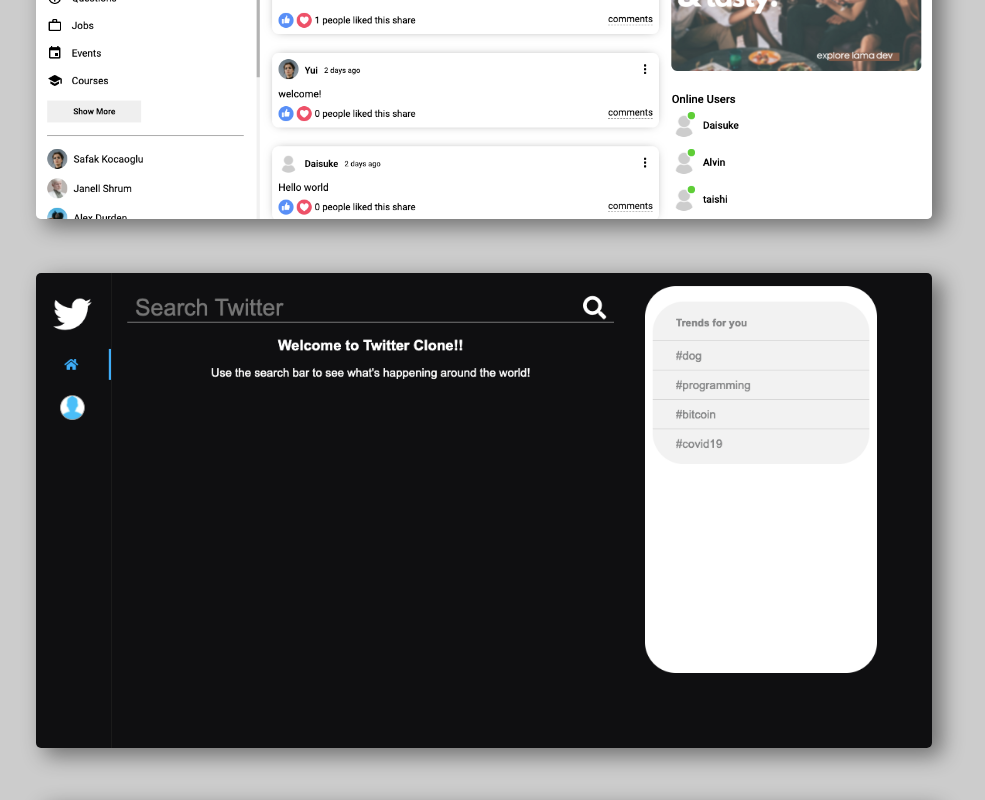
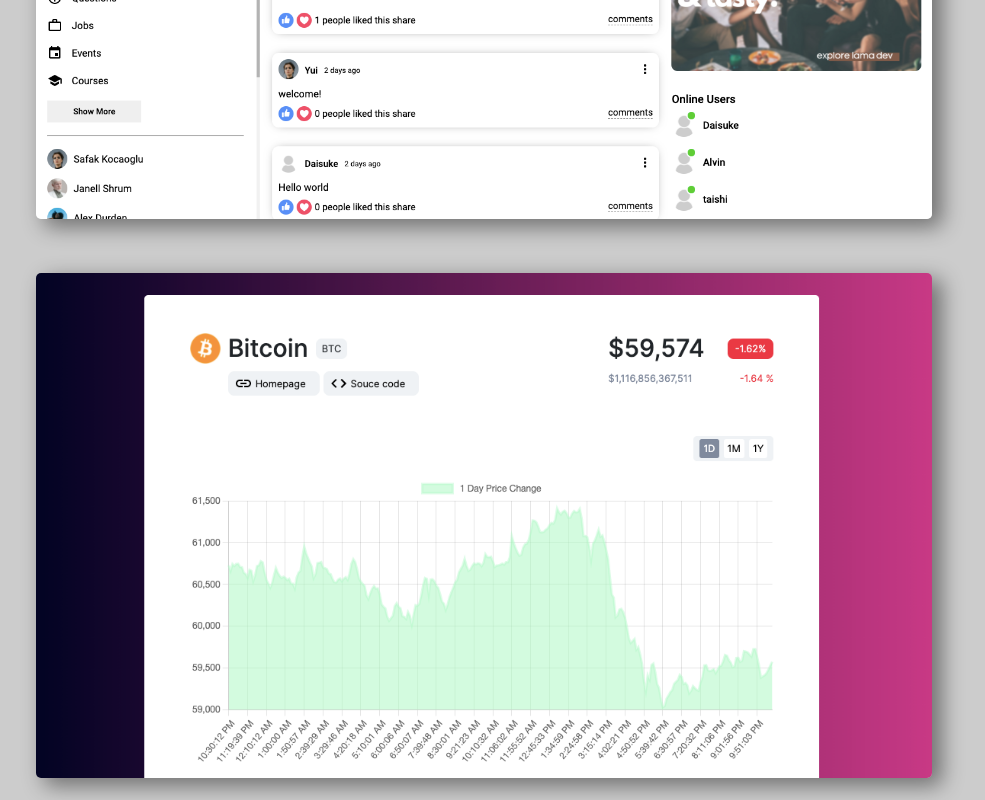
Before and after one commit to daisuke359/portfolio, a React (Create React App) app: page / in a window 1280 px wide. Shown: the part 1240-2040 px from the top of the page, without its empty margins (156-1141 px from the left). Built offline with nearby package versions, Linux system fonts and the light colour scheme.

Commit message:
add new project

```diff
--- a/src/components/work/Work.jsx
+++ b/src/components/work/Work.jsx
@@ -102,28 +102,28 @@
                     </WorkItem>
 
                     <WorkItem data-aos="fade-up">
-                        <AppImg className="app-img" src="./twitter-app.png" alt="" />
+                        <AppImg className="app-img" src="/coin-dev.png" alt="" />
                         <div className="overlay">
                             <div className="overlay-wrapper">
                                 <div className="overlay-main">
-                                    <h3 className="overlay-title">Twitter tweet search</h3>
-                                    <p className="overlay-desc">This application is using Twitter API v2 to retrieve recent tweets based on your keyword. It also uses pagination to load more tweets on the page. The backend for this app is hosted on Heroku and it may take a few seconds to load!</p>
+                                    <h3 className="overlay-title">Coin Dev</h3>
+                                    <p className="overlay-desc">This application is using public cryptocurrency API to display current price of cryptocurrencies as well as historic data. This app is created using ReactJS and technologies such as Context API, Styled-Components, and Pagination.</p>
 
                                 </div>
 
                             <div className="overlay-skill">
                                 <h4 className="overlay-skill-title">Technology Used</h4>
                                 <ul className="app-skills">
-                                    <li className="app-skill">HTML 5</li>
-                                    <li className="app-skill">CSS 3</li>
+                                    <li className="app-skill">REACT</li>
+                                    <li className="app-skill">CONTEXT API</li>
                                     <li className="app-skill">FLEXBOX</li>
-                                    <li className="app-skill">JAVASCRIPT</li>
-                                    <li className="app-skill">TWITTER API</li>
+                                    <li className="app-skill">STYLED COMPONENTS</li>
+                                    <li className="app-skill">COINGECKO API</li>
                                 </ul>
                             </div>
                             <div className="overlay-btns">
-                                <a href="https://github.com/daisuke359/Twitter-Clone" target="_blank" rel="noreferrer" ><button className="app-btn">See the code</button></a>
-                                <a href="https://twitter-api-search.netlify.app/" target="_blank" rel="noreferrer" ><button className="app-btn">Visit the site</button></a>
+                                <a href="https://github.com/daisuke359/coin-dev" target="_blank" rel="noreferrer" ><button className="app-btn">See the code</button></a>
+                                <a href="https://cryptocurrencytrackingapp.netlify.app/" target="_blank" rel="noreferrer" ><button className="app-btn">Visit the site</button></a>
                             </div>
 
                             </div>
@@ -133,7 +133,7 @@
                     </WorkItem>
 
                     <WorkItem data-aos="fade-up">
-                        <AppImg className="app-img" src="./linkein_clone.png" alt="" />
+                        <AppImg className="app-img" src="/linkein_clone.png" alt="" />
                         <div className="overlay">
                             <div className="overlay-wrapper">
                                 <div className="overlay-main">
```
Also changed, not shown: public/coin-dev.png (added).
